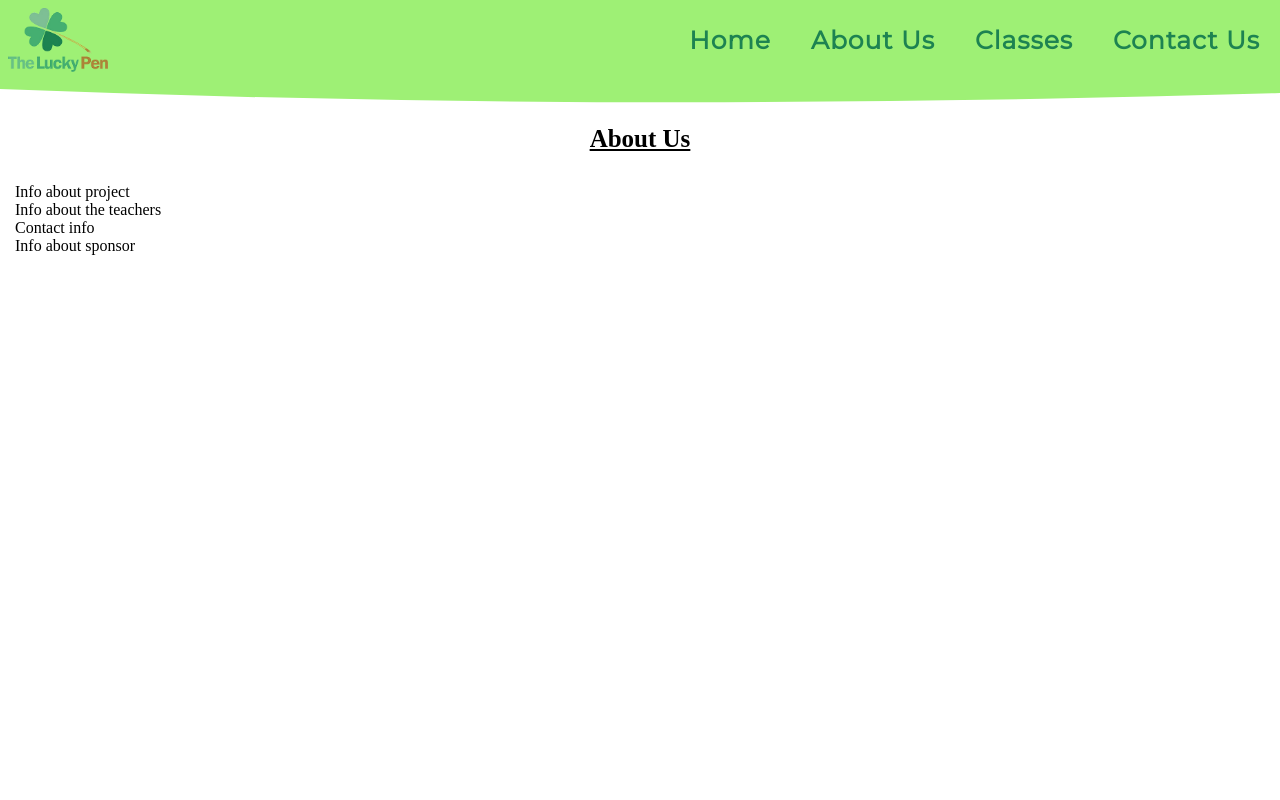
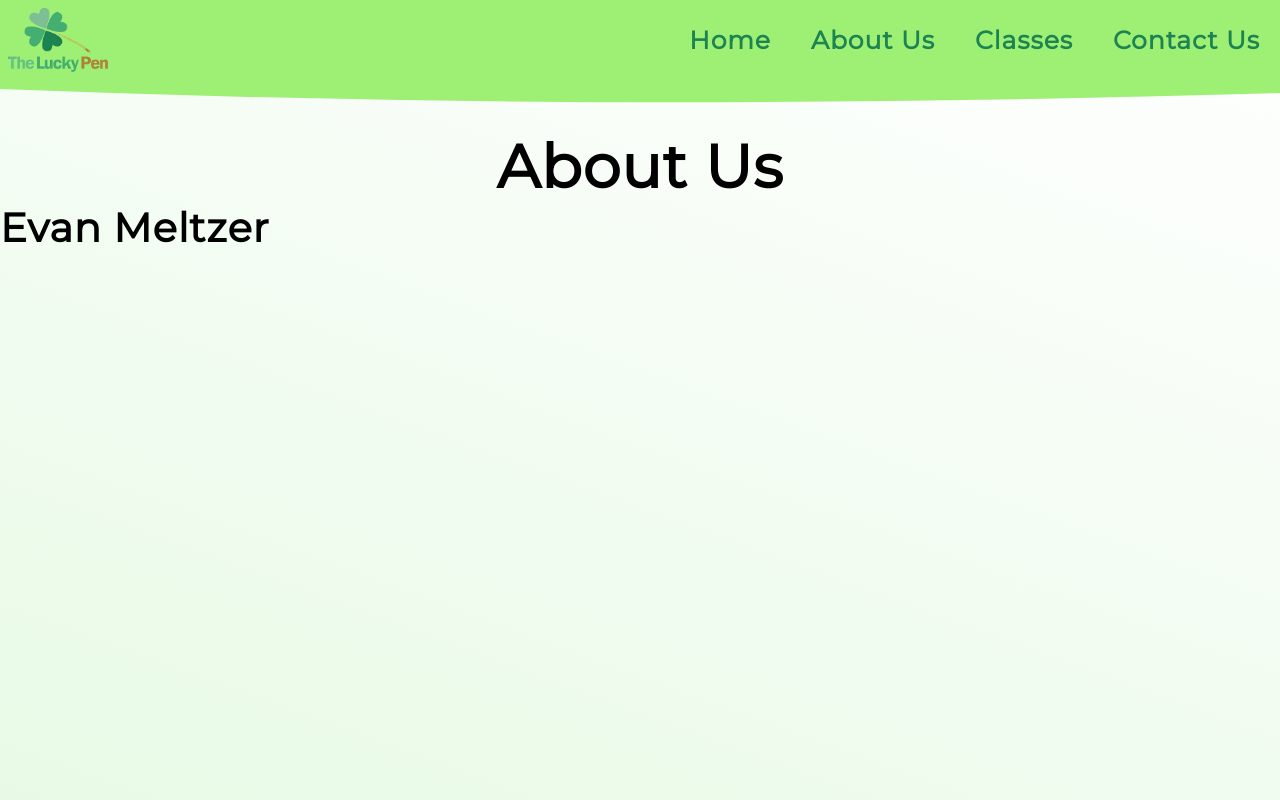
Before and after one commit to TimofeiK27/summerCourses, a Django app: page /about-us in a window 1280 px wide. Run offline with Django 3.2, Linux system fonts and the light colour scheme.

Commit message:
change background to gradient and start about us page

```diff
--- a/infoSite/static/infoSite/style.css
+++ b/infoSite/static/infoSite/style.css
@@ -1,6 +1,8 @@
 * {
     padding: 0;
     margin: 0;
+    font-family: 'Montserrat', sans-serif;
+    letter-spacing: 1px;
 }
 
 li {
@@ -65,12 +67,11 @@ li {
 }
 
 #tab li a {
-    color: #1d8351;
+    --text-green: #1d8351;
+    color: var(--text-green);
     /*color: hsl(0, 0%, 30%);*/
     text-decoration: none;
     font-weight: bold;
-    font-family: 'Montserrat', sans-serif;
-    letter-spacing: 1px;
 
 
     /*box-sizing: border-box;*/
@@ -91,7 +92,7 @@ li {
 
 
     transform: scaleX(0);
-    background-color: #AC853A;
+    background-color: var(--text-green);
     transform-origin: center;
     transition: transform 0.25s ease-out;
 
@@ -103,12 +104,6 @@ li {
 }
 
 
-.pageTitle {
-    text-align: center;
-    margin: 30px;
-    font-size: 25px;
-    text-decoration: underline;
-}
 
 #luckylogo {
     height: 80%;
@@ -139,6 +134,15 @@ li {
     fill: var(--top-bar-color);
 }
 
+#background {
+    background-image: linear-gradient(20deg, #e8fae6, white);
+    position: absolute;
+    width: 100vw;
+    min-height: 100vh;
+    z-index: -2;
+    overflow: hidden;
+}
+
 #classList {
     display:flex;
     flex-flow: wrap;
@@ -154,3 +158,20 @@ li {
     width: 500px;
     height:200px;
 }
+
+
+.pagewrapper {
+    display: flex;
+    flex-flow: column nowrap;
+}
+
+/*ABOUT US PAGE*/
+.pageTitle {
+    text-align: center;
+    margin: 50px 0 0;
+    font-size: 60px;
+}
+
+.bio h2 {
+    font-size: 40px;
+}
--- a/infoSite/templates/infoSite/about-us.html
+++ b/infoSite/templates/infoSite/about-us.html
@@ -1,13 +1,14 @@
 {% extends "infoSite/layout.html" %}
 {% load static %}
 {% block body %}
-    <h1 class="pageTitle">About Us</h1>
+    <div class="pagewrapper">
+        <h1 class="pageTitle">About Us</h1>
 
-    <div class="pageBody">
-        <p>      Info about project  </p>
-        <p> Info about the teachers</p>
-        <p> Contact info</p>
-        <p> Info about sponsor</p>
+        <div class="pageBody">
+            <div class="bio">
+                <h2>Evan Meltzer</h2>
+            </div>
+        </div>
     </div>
 
 {% endblock %}
--- a/infoSite/templates/infoSite/layout.html
+++ b/infoSite/templates/infoSite/layout.html
@@ -17,6 +17,7 @@
     </head>
 
     <body>
+        <div id="background">
             <header id="tab">
 
                 <a href="/"><img id="luckylogo" src="{% static 'infoSite/lucky-pen-logo.png' %}" alt="lucky pen logo"></a>
@@ -34,9 +35,10 @@
                     </svg>
                 </div>
             </header>
-        <div style="padding:15px;">
+            <div id="main-body">
                 {% block body %}
                 {% endblock %}
+            </div>
         </div>
 
     </body>
```
Lines whose indentation alone changed are shown as unchanged.
